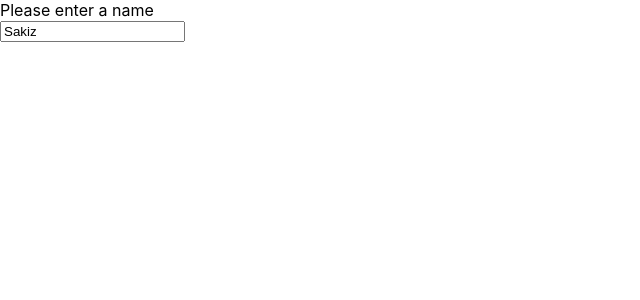
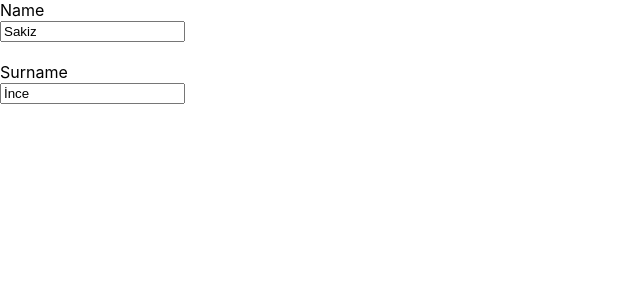
Before and after one commit to sgokceince/states, a React (Create React App) app: page / in a window 1280 px wide. Shown: the top 300 px of the page, without its empty margins (0-640 px from the left). Built offline with nearby package versions, Linux system fonts and the light colour scheme.

Commit message:
no message

```diff
--- a/src/components/InputExample.js
+++ b/src/components/InputExample.js
@@ -2,10 +2,15 @@ import { useState } from 'react'
 
 function InputExample() {
   const [name, setName] = useState('Sakiz')
+  const [surname, setSurname] = useState('İnce')
   return (
     <div>
-        Please enter a name <br />
+        Name <br />
        <input value= {name} onChange = {(event) => setName(event.target.value)}/>
+       <br />
+       <br />
+        Surname <br />
+       <input value= {surname} onChange = {(event) => setSurname(event.target.value)}/>
     </div>
   )
 }
```
